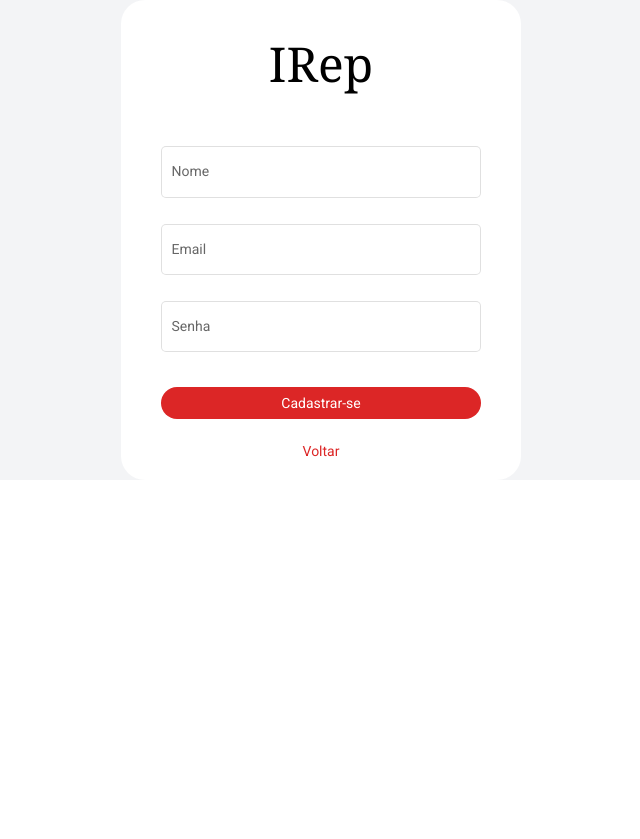
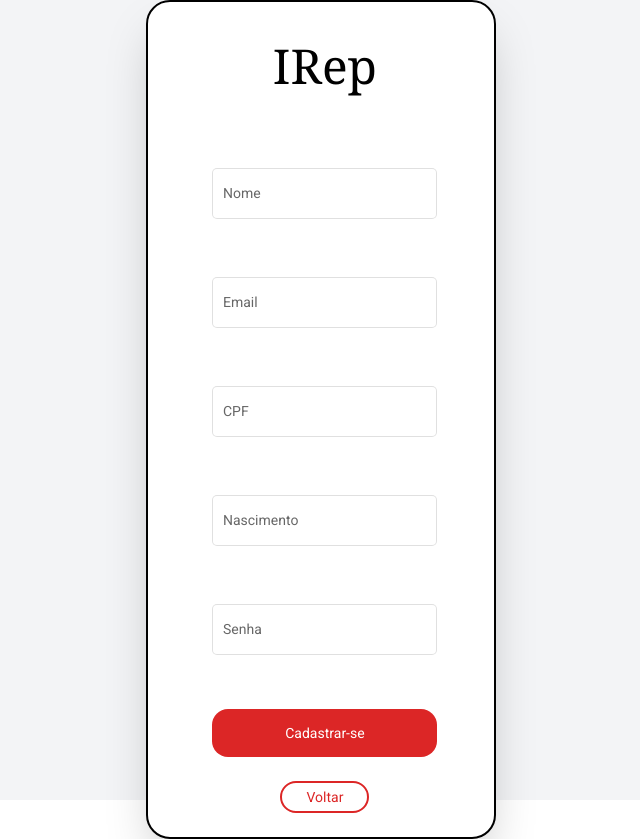
Before and after one commit to antonioadami/IRep, an Angular app in the folder frontend/IRep/: page /register in a window 1280 px wide. Shown: the whole page, without its empty margins (319-959 px from the left). Before the commit the page ends 800 px from the top, so only its background shows below. Built offline with nearby package versions, Linux system fonts and the light colour scheme.

Commit message:
Login Back

```diff
--- a/frontend/IRep/src/app/app-routing.module.ts
+++ b/frontend/IRep/src/app/app-routing.module.ts
@@ -6,7 +6,7 @@ import { DescriptionPageComponent } from './page/description/description.compone
 import { FavoritesPageComponent } from './page/favorites/favorites.component';
 import { ForgotPassComponent } from './page/forgotPass/forgotPass.component';
 import { HomeComponent } from './page/home.component';
-import { LoginComponent } from './page/Login/login.component';
+import { LoginComponent } from './page/login/login.component';
 import { RegisterComponent } from './page/register/register.component';
 
 const routes: Routes = [
--- a/frontend/IRep/src/app/app.module.ts
+++ b/frontend/IRep/src/app/app.module.ts
@@ -9,7 +9,7 @@ import { MatInputModule } from '@angular/material/input';
 
 import { AppRoutingModule } from './app-routing.module';
 import { AppComponent } from './app.component';
-import { LoginComponent } from './page/Login/login.component';
+import { LoginComponent } from './page/login/login.component';
 import { BrowserAnimationsModule } from '@angular/platform-browser/animations';
 import { RegisterComponent } from './page/register/register.component';
 import { AdvertsPageComponent } from './page/adverts/adverts.component';
--- a/frontend/IRep/src/app/page/Login/login.component.ts
+++ b/frontend/IRep/src/app/page/Login/login.component.ts
@@ -2,6 +2,8 @@ import { Component, OnInit } from '@angular/core';
 import { FormBuilder, FormGroup, Validators } from '@angular/forms';
 import { Router } from '@angular/router';
 import { LoginService } from 'src/app/services/login/login.service';
+
+const key = 'authToken';
 
 @Component({
   selector: 'app-login',
@@ -35,13 +37,14 @@ export class LoginComponent implements OnInit {
       return;
     }
     const login = {
-      email: email,
-      password: pass,
+      usuario: email,
+      senha: pass,
     }
 
-    this._login.login(login).subscribe(ret => {
-      if(ret) this._route.navigate(['/Irep/dashboard'])
-    });
+    this._login.login(login);
+    if(!!window.localStorage.getItem(key)){
+      this._route.navigate(['/Irep/dashboard'])
+    }
 
 
   }
--- a/frontend/IRep/src/app/page/register/register.component.html
+++ b/frontend/IRep/src/app/page/register/register.component.html
@@ -1,30 +1,53 @@
-<div class="w-full h-full flex justify-center items-center bg-gray-100">
-  <div class="bg-white rounded-3xl grid justify-items-center" style = "height: 30rem; width: 25rem;">
+<div class="w-screen h-screen flex justify-center items-center bg-gray-100 grid lg:grid-cols-11 md:grid-cols-9 sm:grid-cols-7">
+  <div class="bg-white shadow-2xl rounded-3xl border-2 border-black grid justify-items-center px-16 h-auto
+    col-start-5 col-span-3"
+    >
     <div class="text-5xl py-10">
       <span class="font-serif">IRep</span>
     </div>
 
-    <div class="flex flex-col w-80">
+    <form class="w-full" [formGroup]="registerForm">
+      <!-- Name -->
+      <div class="flex flex-col my-8">
         <mat-form-field appearance="outline">
           <mat-label>Nome</mat-label>
           <input matInput data-test="input-name">
           <!-- <mat-icon svgIcon="heroicons_solid:mail"></mat-icon> -->
         </mat-form-field>
+      </div>
+      <div class="flex flex-col my-8">
         <mat-form-field appearance="outline">
           <mat-label>Email</mat-label>
           <input type="email" matInput data-test="input-email">
           <!-- <mat-icon svgIcon="heroicons_solid:mail"></mat-icon> -->
         </mat-form-field>
+      </div>
+      <div class="flex flex-col my-8">
+        <mat-form-field appearance="outline">
+          <mat-label>CPF</mat-label>
+          <input matInput type="password" placeholder="" data-test="input-password">
+          <mat-icon matSuffix></mat-icon>
+        </mat-form-field>
+      </div>
+      <div class="flex flex-col my-8">
+        <mat-form-field appearance="outline">
+          <mat-label>Nascimento</mat-label>
+          <input matInput type="password" placeholder="" data-test="input-password">
+          <mat-icon matSuffix></mat-icon>
+        </mat-form-field>
+      </div>
+      <div class="flex flex-col my-8">
         <mat-form-field appearance="outline">
           <mat-label>Senha</mat-label>
           <input matInput type="password" placeholder="" data-test="input-password">
           <mat-icon matSuffix></mat-icon>
         </mat-form-field>
       </div>
+    </form>
 
-    <div class="flex flex-col gap-3 grid justify-items-center">
-      <button class="bg-red-600 rounded-2xl text-white h-8 w-80">Cadastrar-se</button>
-      <button class="text-red-600 mb-4" [routerLink]="['/login']">Voltar</button>
+    <div class="w-full flex flex-col grid justify-items-center">
+      <button class="bg-red-600 rounded-2xl text-white h-12 w-full">Cadastrar-se</button>
+      <button class="text-red-600 my-6 px-6 py-1 border-2 border-red-600 rounded-2xl" [routerLink]="['/login']">Voltar</button>
     </div>
   </div>
 </div>
--- a/frontend/IRep/src/app/page/register/register.component.ts
+++ b/frontend/IRep/src/app/page/register/register.component.ts
@@ -1,3 +1,6 @@
+import { LoginService } from './../../services/login/login.service';
+import { Router } from '@angular/router';
+import { FormGroup, FormBuilder, Validators } from '@angular/forms';
 import { Component, OnInit } from '@angular/core';
 
 @Component({
@@ -6,9 +9,19 @@ import { Component, OnInit } from '@angular/core';
 })
 export class RegisterComponent implements OnInit {
 
-  constructor() { }
+  registerForm: FormGroup;
+
+  constructor(
+    private _formBuilder: FormBuilder,
+    private _route:Router,
+  ) { }
 
   ngOnInit() {
+    this.registerForm = this._formBuilder.group({
+      nome: ['', [Validators.required]],
+      email: ['', [Validators.required]],
+      pass: ['',[Validators.required]]
+    });
   }
 
 }
--- a/frontend/IRep/src/app/services/login/Types/modelLogin.ts
+++ b/frontend/IRep/src/app/services/login/Types/modelLogin.ts
@@ -1,4 +1,4 @@
 export interface ModelLogin {
-  email: string;
-  password: string;
+  usuario: string;
+  senha: string;
 }
--- a/frontend/IRep/src/app/services/login/login.service.ts
+++ b/frontend/IRep/src/app/services/login/login.service.ts
@@ -1,4 +1,3 @@
-import { Observable, of } from 'rxjs';
 import { ModelLogin } from './Types/modelLogin';
 import { environment } from './../../../environments/environment';
 import { HttpClient } from '@angular/common/http';
@@ -16,18 +15,14 @@ export class LoginService {
     private http: HttpClient,
   ) { }
 
-  login(user: ModelLogin): Observable<boolean> {
-    console.log(user);
+  login(user: ModelLogin): void {
     this.http.post<any>(API_URL + 'auth/login', user)
       .subscribe(ans => {
         console.log(ans);
         window.localStorage.setItem(key, ans.token);
-        return true;
       }, err => {
         console.log(err);
-        return false;
       })
-      return of(false);
   }
 
 }
```
Lines whose indentation alone changed are shown as unchanged.
